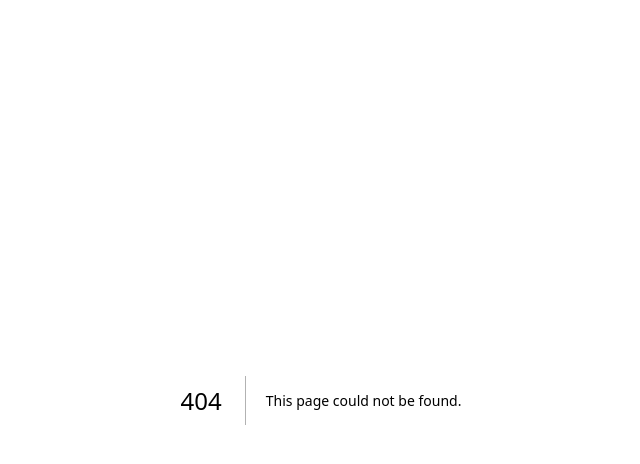
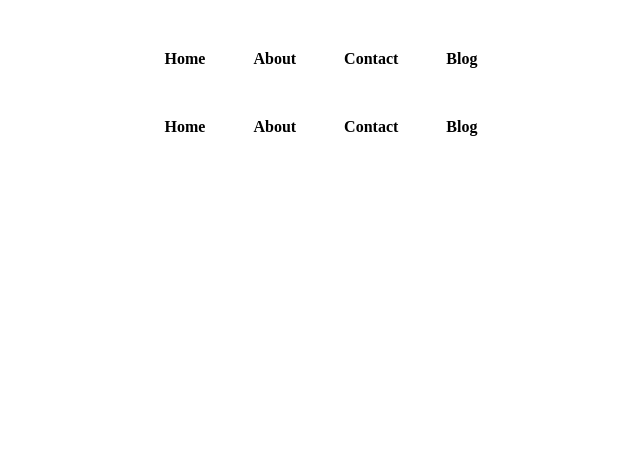
Before and after one commit to VVSD-Charan/Learning-Next.JS, a Next.js app: page /component/Navbar in a window 1280 px wide. Before the commit this address had no page. Shown: the top 464 px of the page, without its empty margins (319-959 px from the left). Built offline with nearby package versions, Linux system fonts and the light colour scheme.

Commit message:
Made navbar re-usbale and used it in all pages

```diff
--- a/pages/_app.tsx
+++ b/pages/_app.tsx
@@ -1,6 +1,12 @@
 import "@/styles/globals.css";
 import type { AppProps } from "next/app";
+import Navbar from "./component/Navbar";
 
 export default function App({ Component, pageProps }: AppProps) {
-  return <Component {...pageProps} />;
+  return (
+    <>
+      <Navbar/>
+      <Component {...pageProps} />
+    </>
+  );
 }
--- /dev/null
+++ b/pages/component/Navbar.tsx
@@ -0,0 +1,20 @@
+import React from 'react'
+import Link from 'next/link'
+import styles from "@/styles/Home.module.css";
+import Script from 'next/script';
+
+
+const Navbar = () => {
+  return (
+    <nav className={styles.mainnav}>
+        <ul>
+          <Link href='/'><li>Home</li></Link>
+          <Link href='/about'><li>About</li></Link>
+          <Link href='/contact'><li>Contact</li></Link>
+          <Link href='/blog'><li>Blog</li></Link>
+        </ul>
+      </nav>
+  )
+}
+
+export default Navbar
```
Also changed, not shown: pages/index.tsx (+0 -9 lines).
